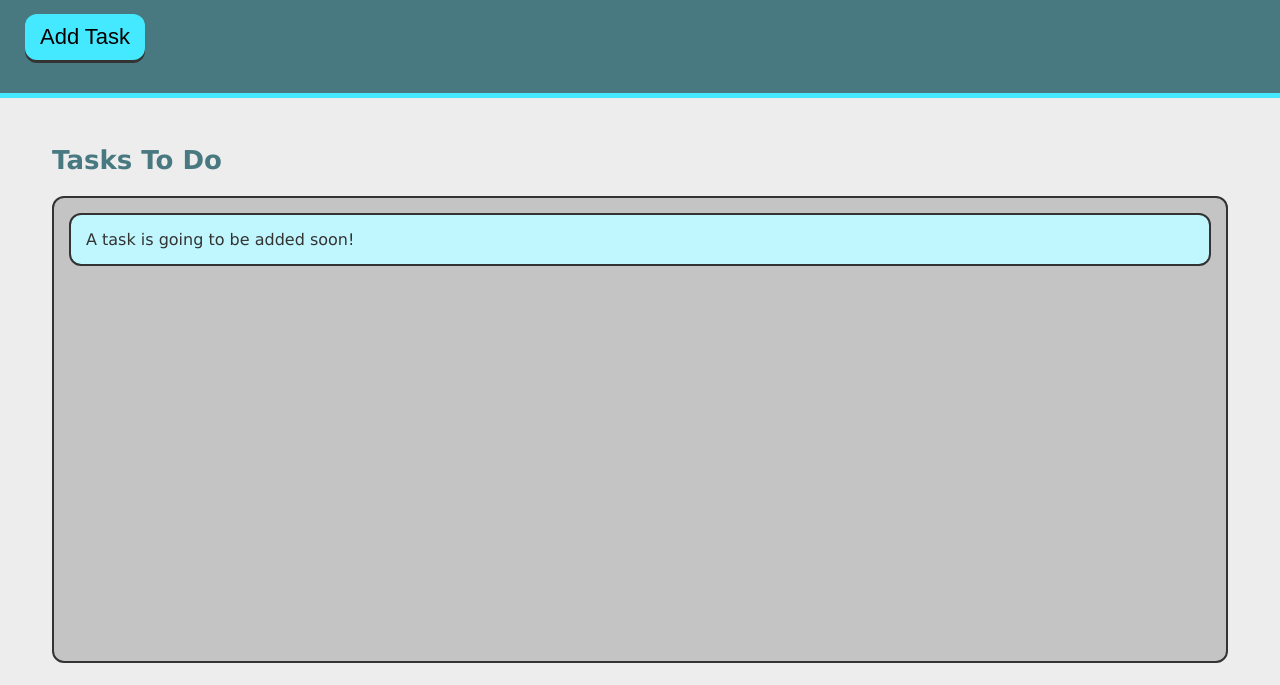
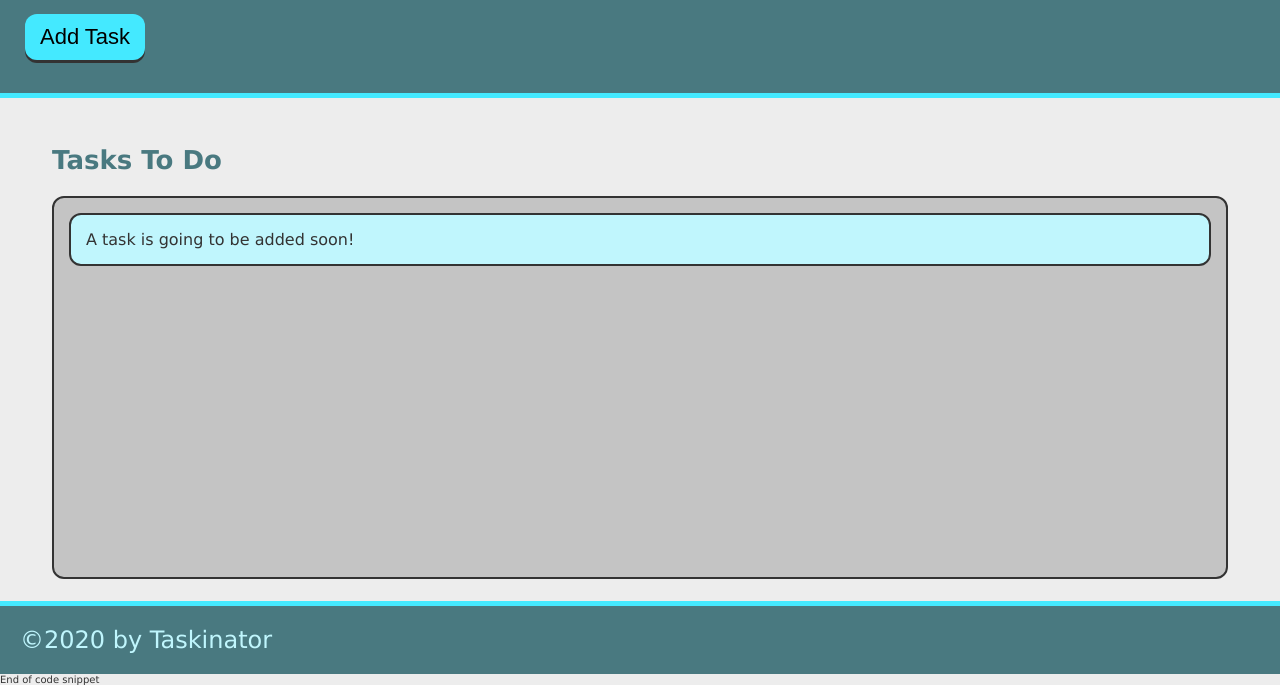
Before and after one commit to AlexxSavov/Taskinator, a plain HTML site: page index.html in a window 1280 px wide. Shown: the part 115-800 px from the top of the page. Drawn offline with Linux system fonts and the light colour scheme; files that its build step writes are made by us from their sources.

Commit message:
footer for html

```diff
--- a/index.html
+++ b/index.html
@@ -30,3 +30,7 @@
     </ul>
   </section>
 </main>
+
+<footer>
+    &copy;2020 by Taskinator
+  </footer>End of code snippet
```
